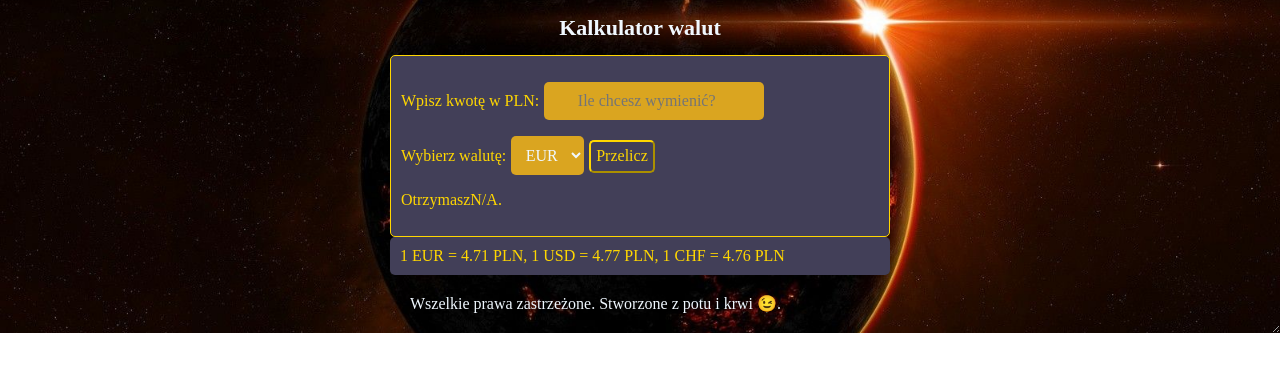
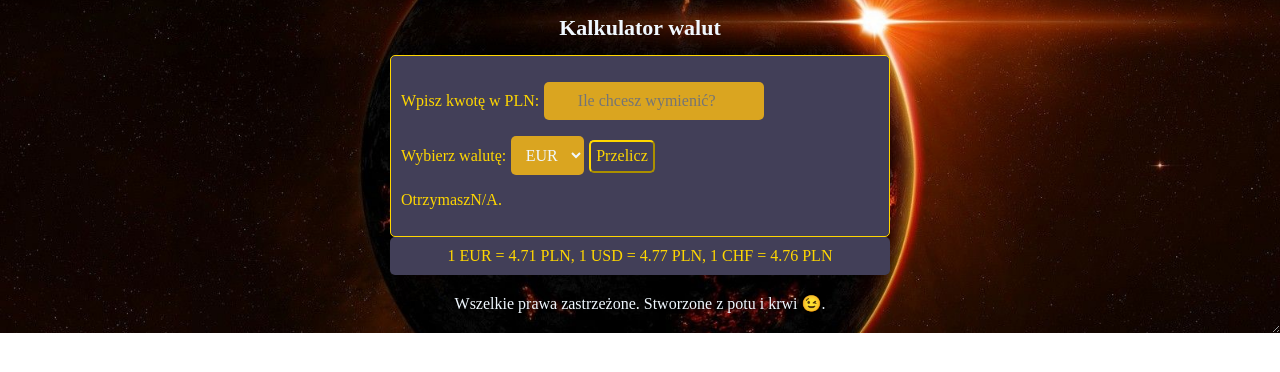
Before and after one commit to Maciej8601/currency-converter-react, a React (Create React App) app: page / in a window 1280 px wide. Shown: the top 372 px of the page. Built offline with nearby package versions, Linux system fonts and the light colour scheme.

Commit message:
added grid to curency.css and footer.css

```diff
--- a/src/Currency/style.css
+++ b/src/Currency/style.css
@@ -1,5 +1,6 @@
 .currency {
     display: grid;
+    justify-items: center;
     background-color: rgb(66, 63, 88);
     color: gold;
     max-width: 500px;
--- a/src/Footer/style.css
+++ b/src/Footer/style.css
@@ -1,4 +1,6 @@
 .footer {
+    display: grid;
+    justify-items: center;
     padding: 20px;
     max-width: 500px;
     margin: 0 auto;
```
